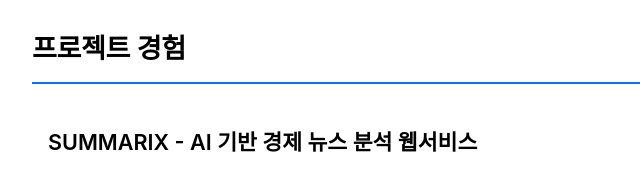
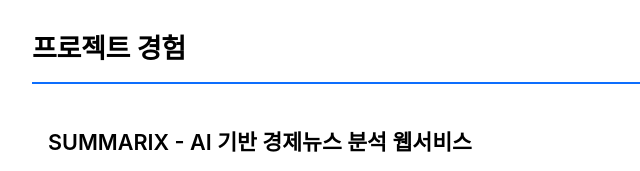
Before and after one commit to yooseungmin9/yooseungmin9.github.io, a plain HTML site: page index.html in a window 1280 px wide. Shown: the part 1502-1673 px from the top of the page, 185-825 px from the left. Drawn offline with Linux system fonts and the light colour scheme.

Commit message:
Update index.html

```diff
--- a/index.html
+++ b/index.html
@@ -1159,7 +1159,7 @@
 
         <div class="project">
             <div class="project-header">
-                <h3>SUMMARIX - AI 기반 경제 뉴스 분석 웹서비스</h3>
+                <h3>SUMMARIX - AI 기반 경제뉴스 분석 웹서비스</h3>
                 <span class="project-date">2025.09 - 2025.10</span>
             </div>
 
```
